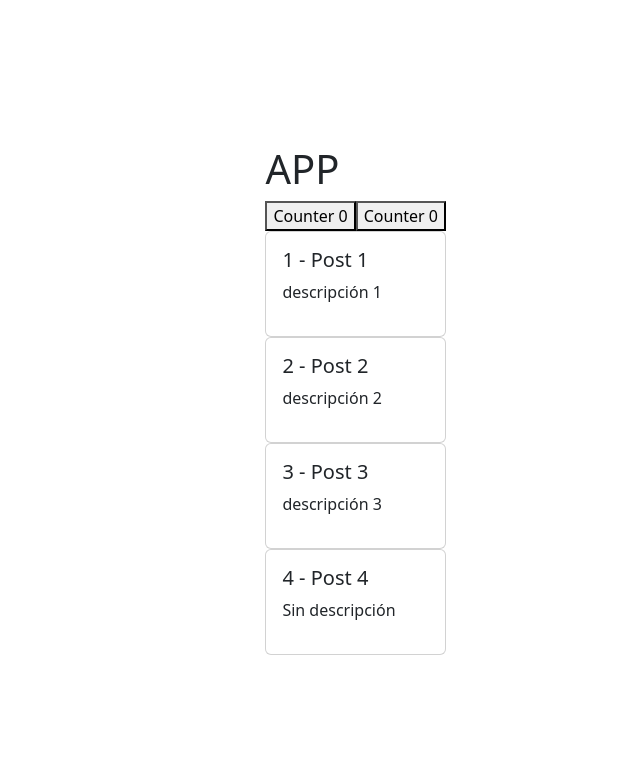
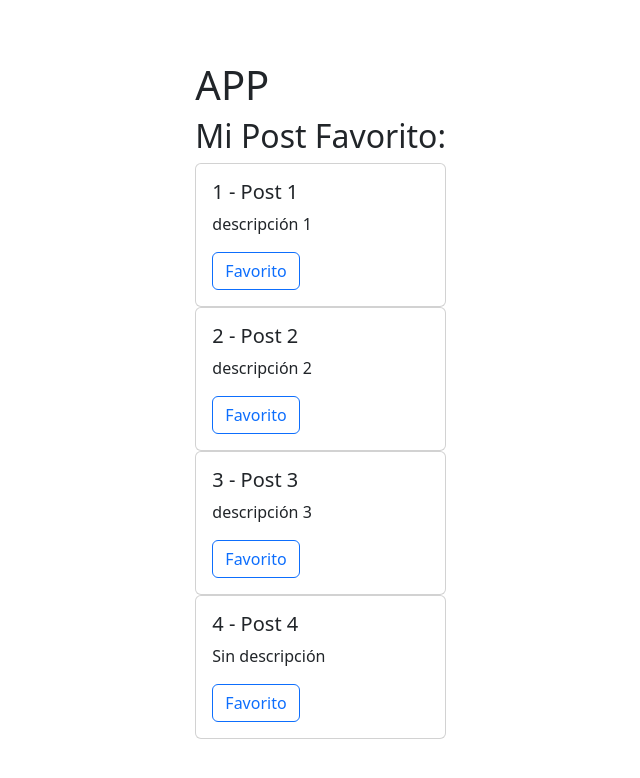
Before and after one commit to XIMENAVELASCOVAZQUEZ/components-1, a Vue app: page / in a window 1280 px wide. Shown: the top 778 px of the page, without its empty margins (182-822 px from the left). Built offline with nearby package versions, Linux system fonts and the light colour scheme.

Commit message:
feat: :sparkles: Emit

```diff
--- a/src/App.vue
+++ b/src/App.vue
@@ -1,5 +1,4 @@
 <script setup>
-import ButtonCounter from "./components/ButtonCounter.vue";
 import BlogPost from "./components/BlogPost.vue";
 import { ref } from "vue";
 
@@ -9,13 +8,19 @@ const posts = ref([
   { title: "Post 3", id: 3, body: "descripción 3" },
   { title: "Post 4", id: 4 },
 ])
+
+const favorito = ref('')
+
+const cambiarFavorito = (title) => {
+  favorito.value = title;
+}
+
 </script>
 
 <template>
   <div class="container">
     <h1>APP</h1>
-    <ButtonCounter></ButtonCounter>
-    <button-counter></button-counter>
+    <h2>Mi Post Favorito: {{ favorito }}</h2>
 
     <BlogPost
     v-for="post in posts"
@@ -23,6 +28,7 @@ const posts = ref([
     :title="post.title"
     :id="post.id"
     :body="post.body"
+    @cambiarFavorito="cambiarFavorito"
     ></BlogPost>
 
   </div>
--- a/src/components/BlogPost.vue
+++ b/src/components/BlogPost.vue
@@ -16,6 +16,7 @@ defineProps({
         <div class="card-body">
             <h5 class="card-title">{{ id }} - {{ title }}</h5>
             <p>{{ body }}</p>
+            <button @click="$emit('cambiarFavorito', title)" class="btn btn-outline-primary">Favorito</button>
         </div>
     </div>
 </template>
```
